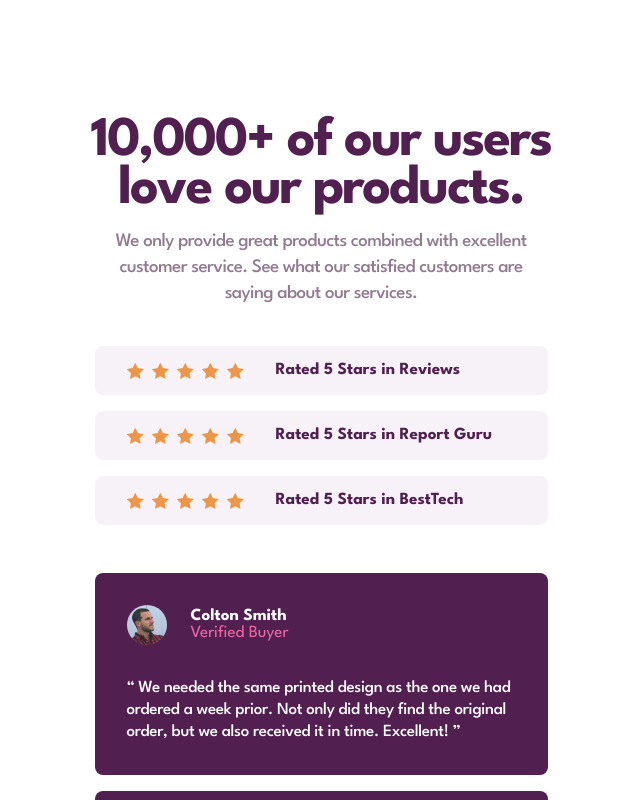
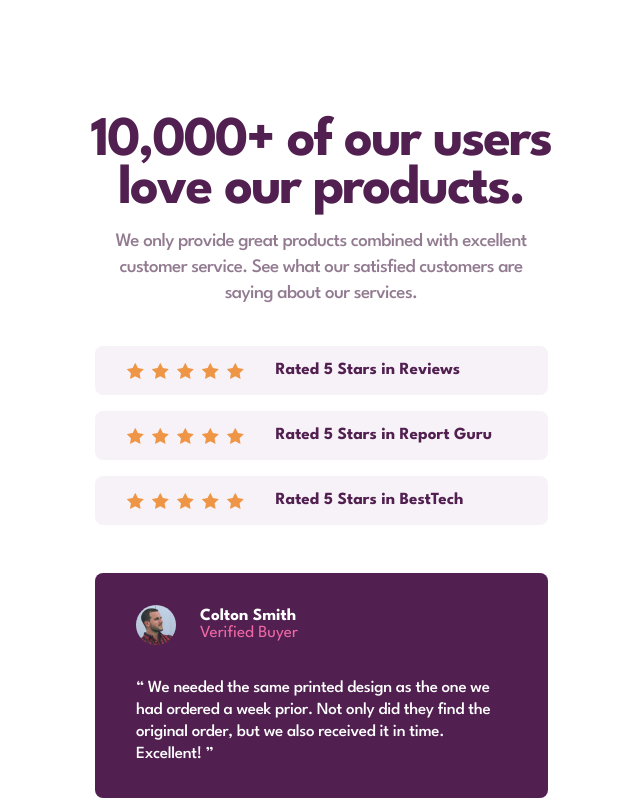
Before and after one commit to g-akca/social-proof-section, a React (Vite) app: page / in a window 1280 px wide. Shown: the top 800 px of the page, without its empty margins (319-959 px from the left). Built offline with nearby package versions, Linux system fonts and the light colour scheme.

Commit message:
Add tablet responsive padding to TestimonialItem

```diff
--- a/src/components/TestimonialItem.jsx
+++ b/src/components/TestimonialItem.jsx
@@ -1,6 +1,6 @@
 function TestimonialItem({ name, title, message, image }) {
   return (
-    <div className="bg-purple-900 rounded-lg p-8 text-white text-[17px] flex flex-col gap-8">
+    <div className="bg-purple-900 rounded-lg p-8 text-white text-[17px] flex flex-col gap-8 tablet:px-[41.5px]">
       <div className="flex gap-6 items-center">
         <img src={image} alt={name} className="w-10 aspect-square rounded-full" />
 
```
